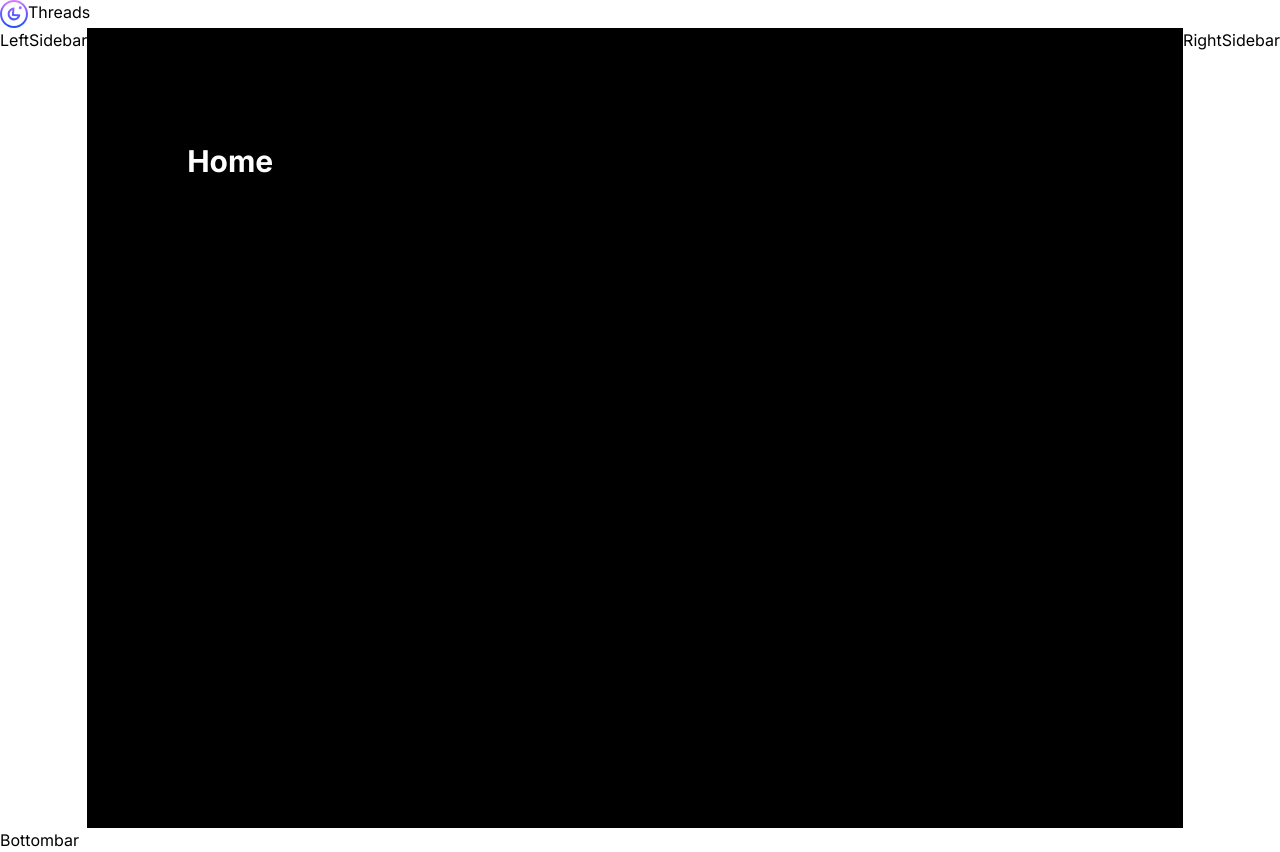
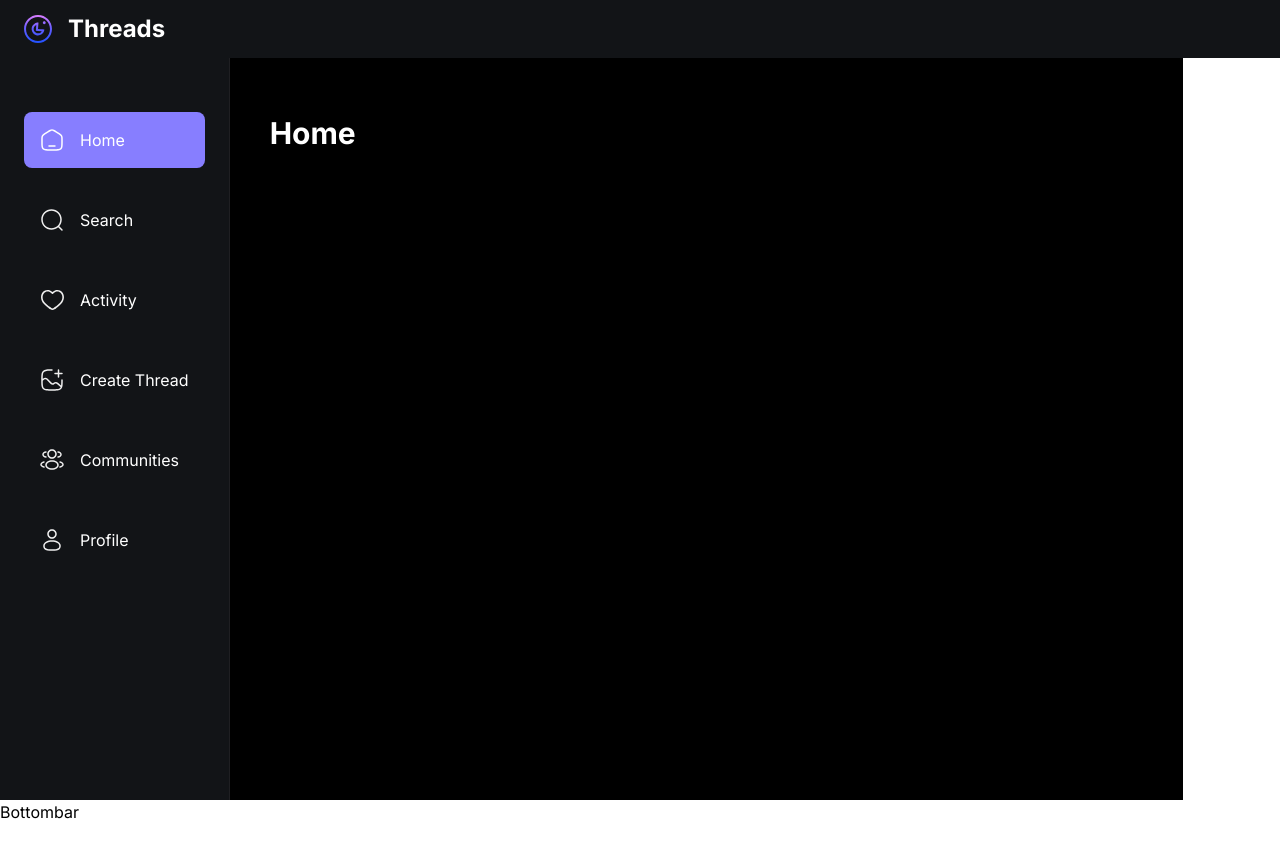
Before and after one commit to GabrielDS2118/ThradsClone, a Next.js app: page / in a window 1280 px wide. After the commit the page ends 824 px from the top, so only its background shows below. Built offline with nearby package versions, Linux system fonts and the light colour scheme; no server answers.

Commit message:
8.Left Sidebar

```diff
--- a/app/(root)/layout.tsx
+++ b/app/(root)/layout.tsx
@@ -2,7 +2,7 @@ import React from "react";
 import type { Metadata } from "next";
 import { Inter } from "next/font/google";
 import { ClerkProvider } from "@clerk/nextjs";
-// import { dark } from "@clerk/themes";
+import { dark } from "@clerk/themes";
 
 import "../globals.css";
 
@@ -26,11 +26,13 @@ export default function RootLayout({
   return (
     <ClerkProvider
       appearance={{
-        // baseTheme: dark,
+        baseTheme: dark,
       }}
     >
       <html lang='en'>
         <body className={inter.className}>
+
+
           <Topbar />
 
           <main className='flex flex-row'>
--- a/components/shared/LeftSidebar.jsx
+++ b/components/shared/LeftSidebar.jsx
@@ -1,9 +1,65 @@
-import React from 'react'
+"use client";
+
+import Image from "next/image";
+import Link from "next/link";
+import { usePathname, useRouter } from "next/navigation";
+import { SignOutButton, SignedIn, useAuth } from "@clerk/nextjs";
+
+import { sidebarLinks } from "@/constants";
 
 const LeftSidebar = () => {
+  const router = useRouter();
+  const pathname = usePathname();
+
+  const { userId } = useAuth();
+
   return (
-    <div>LeftSidebar</div>
-  )
-}
+    <section className='custom-scrollbar leftsidebar'>
+      <div className='flex w-full flex-1 flex-col gap-6 px-6'>
+        {sidebarLinks.map((link) => {
+          const isActive =
+            (pathname.includes(link.route) && link.route.length > 1) ||
+            pathname === link.route;
 
-export default LeftSidebar
+          if (link.route === "/profile") link.route = `${link.route}/${userId}`;
+
+          return (
+            <Link
+              href={link.route}
+              key={link.label}
+              className={`leftsidebar_link ${isActive && "bg-primary-500 "}`}
+            >
+              <Image
+                src={link.imgURL}
+                alt={link.label}
+                width={24}
+                height={24}
+              />
+
+              <p className='text-light-1 max-lg:hidden'>{link.label}</p>
+            </Link>
+          );
+        })}
+      </div>
+
+      <div className='mt-10 px-6'>
+        <SignedIn>
+          <SignOutButton signOutCallback={() => router.push("/sign-in")}>
+            <div className='flex cursor-pointer gap-4 p-4'>
+              <Image
+                src='/assets/logout.svg'
+                alt='logout'
+                width={24}
+                height={24}
+              />
+
+              <p className='text-light-2 max-lg:hidden'>Logout</p>
+            </div>
+          </SignOutButton>
+        </SignedIn>
+      </div>
+    </section>
+  );
+};
+
+export default LeftSidebar;
--- /dev/null
+++ b/constants/index.js
@@ -0,0 +1,44 @@
+export const sidebarLinks = [
+    {
+      imgURL: "/assets/home.svg",
+      route: "/",
+      label: "Home",
+    },
+    {
+      imgURL: "/assets/search.svg",
+      route: "/search",
+      label: "Search",
+    },
+    {
+      imgURL: "/assets/heart.svg",
+      route: "/activity",
+      label: "Activity",
+    },
+    {
+      imgURL: "/assets/create.svg",
+      route: "/create-thread",
+      label: "Create Thread",
+    },
+    {
+      imgURL: "/assets/community.svg",
+      route: "/communities",
+      label: "Communities",
+    },
+    {
+      imgURL: "/assets/user.svg",
+      route: "/profile",
+      label: "Profile",
+    },
+  ];
+
+  export const profileTabs = [
+    { value: "threads", label: "Threads", icon: "/assets/reply.svg" },
+    { value: "replies", label: "Replies", icon: "/assets/members.svg" },
+    { value: "tagged", label: "Tagged", icon: "/assets/tag.svg" },
+  ];
+
+  export const communityTabs = [
+    { value: "threads", label: "Threads", icon: "/assets/reply.svg" },
+    { value: "members", label: "Members", icon: "/assets/members.svg" },
+    { value: "requests", label: "Requests", icon: "/assets/request.svg" },
+  ];
--- a/tailwind.config.ts
+++ b/tailwind.config.ts
@@ -3,7 +3,7 @@ module.exports = {
   darkMode: ["class"],
   content: [
     "./pages/**/*.{ts,tsx}",
-    "./components/**/*.{ts,tsx}",
+    "./components/**/*.{ts,tsx,jsx}",
     "./app/**/*.{ts,tsx}",
     "./src/**/*.{ts,tsx}",
   ],
```
Also changed, not shown: Stepts.txt.
